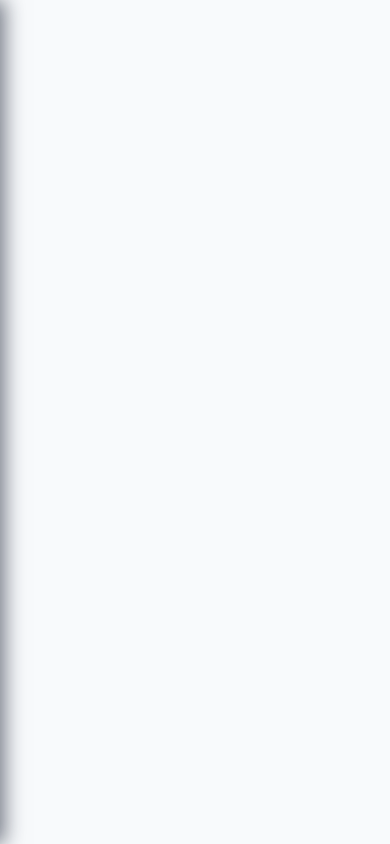
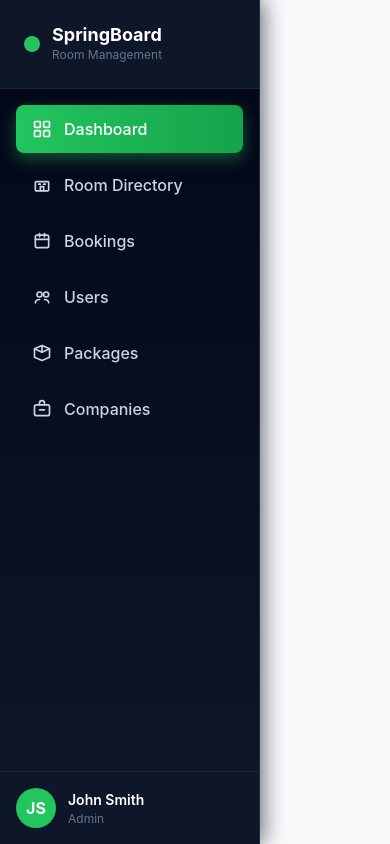
Before and after one commit to maalikhassan/springboard-angular-frontend, an Angular app: page /admin/dashboard in a window 390 px wide. Built offline with nearby package versions, Linux system fonts and the light colour scheme.

Commit message:
Enhance admin dashboard components with RouterOutlet integration and improve layout styles

```diff
--- a/src/app/page/admin/dashboard/booking/booking.ts
+++ b/src/app/page/admin/dashboard/booking/booking.ts
@@ -1,8 +1,9 @@
 import { Component } from '@angular/core';
+import { RouterLink, RouterOutlet } from '@angular/router';
 
 @Component({
   selector: 'app-booking',
-  imports: [],
+  imports: [RouterOutlet,RouterLink],
   templateUrl: './booking.html',
   styleUrl: './booking.css',
 })
--- a/src/app/page/admin/dashboard/company/company.ts
+++ b/src/app/page/admin/dashboard/company/company.ts
@@ -1,8 +1,9 @@
 import { Component } from '@angular/core';
+import { RouterOutlet } from '@angular/router';
 
 @Component({
   selector: 'app-company',
-  imports: [],
+  imports: [RouterOutlet],
   templateUrl: './company.html',
   styleUrl: './company.css',
 })
--- a/src/app/page/admin/dashboard/dashboard.css
+++ b/src/app/page/admin/dashboard/dashboard.css
@@ -9,8 +9,10 @@
 .main{
     font-family: -apple-system, BlinkMacSystemFont, 'Segoe UI', Roboto, 'Helvetica Neue', Arial, sans-serif;
     background-color: #f8fafc;
-    height: 100vh;
-    overflow: hidden;
+    min-height: 100vh;
+    display: flex;
+    align-items: flex-start;
+    padding-left: 260px; /* leave space for fixed sidebar */
 }
 
 /* Scrollbar styling for better UI */
@@ -30,9 +32,11 @@
 
 /* Sidebar Styles */
 .sidebar {
-    width: 100%;
-    max-width: 260px;
-    min-height: 100vh;
+    position: fixed;
+    top: 0;
+    left: 0;
+    width: 260px;
+    height: 100vh;
     background: linear-gradient(to bottom, #020617, #0f172a);
     color: #cbd5e1;
     display: flex;
--- a/src/app/page/admin/dashboard/dashboard.html
+++ b/src/app/page/admin/dashboard/dashboard.html
@@ -1,9 +1,10 @@
 <div class="main flex md:flex-row flex-col">
 
-    <aside class="sidebar md:w-64 w-full md:relative fixed md:translate-x-0 -translate-x-full md:h-auto h-screen md:z-auto z-[1000] transition-transform duration-300">
+    <aside class="sidebar">
         <div class="sidebar-header">
             <div class="sidebar-logo">
-                <svg viewBox="0 0 24 24" fill="none" stroke="currentColor" stroke-width="2" stroke-linecap="round" stroke-linejoin="round">
+                <svg viewBox="0 0 24 24" fill="none" stroke="currentColor" stroke-width="2" stroke-linecap="round"
+                    stroke-linejoin="round">
                     <rect x="3" y="3" width="7" height="7" rx="1" />
                     <rect x="14" y="3" width="7" height="7" rx="1" />
                     <rect x="3" y="14" width="7" height="7" rx="1" />
@@ -17,8 +18,9 @@
         </div>
 
         <nav class="sidebar-nav">
-            <a href="#"  class="nav-link active" data-page="dashboard">
-                <svg viewBox="0 0 24 24" fill="none" stroke="currentColor" stroke-width="2" stroke-linecap="round" stroke-linejoin="round">
+            <a routerLink="/admin/dashboard" class="nav-link active" data-page="dashboard">
+                <svg viewBox="0 0 24 24" fill="none" stroke="currentColor" stroke-width="2" stroke-linecap="round"
+                    stroke-linejoin="round">
                     <rect x="3" y="3" width="7" height="7" rx="1" />
                     <rect x="14" y="3" width="7" height="7" rx="1" />
                     <rect x="3" y="14" width="7" height="7" rx="1" />
@@ -26,8 +28,9 @@
                 </svg>
                 <span>Dashboard</span>
             </a>
-            <a href="#"  class="nav-link" data-page="rooms">
-                <svg viewBox="0 0 24 24" fill="none" stroke="currentColor" stroke-width="2" stroke-linecap="round" stroke-linejoin="round">
+            <a routerLink="/admin/dashboard/room" class="nav-link" data-page="rooms">
+                <svg viewBox="0 0 24 24" fill="none" stroke="currentColor" stroke-width="2" stroke-linecap="round"
+                    stroke-linejoin="round">
                     <rect x="4" y="8" width="16" height="11" rx="1" />
                     <path d="M10 19v-5h4v5" />
                     <path d="M8 11h2" />
@@ -35,8 +38,9 @@
                 </svg>
                 <span>Room Directory</span>
             </a>
-            <a href="#"  class="nav-link">
-                <svg viewBox="0 0 24 24" fill="none" stroke="currentColor" stroke-width="2" stroke-linecap="round" stroke-linejoin="round">
+            <a routerLink="/admin/dashboard/booking" class="nav-link">
+                <svg viewBox="0 0 24 24" fill="none" stroke="currentColor" stroke-width="2" stroke-linecap="round"
+                    stroke-linejoin="round">
                     <rect x="4" y="5" width="16" height="15" rx="2" />
                     <path d="M9 3v4" />
                     <path d="M15 3v4" />
@@ -44,8 +48,9 @@
                 </svg>
                 <span>Bookings</span>
             </a>
-            <a href="#"  class="nav-link">
-                <svg viewBox="0 0 24 24" fill="none" stroke="currentColor" stroke-width="2" stroke-linecap="round" stroke-linejoin="round">
+            <a routerLink="/admin/dashboard/user" class="nav-link">
+                <svg viewBox="0 0 24 24" fill="none" stroke="currentColor" stroke-width="2" stroke-linecap="round"
+                    stroke-linejoin="round">
                     <circle cx="9" cy="9" r="3" />
                     <circle cx="17" cy="9" r="3" />
                     <path d="M4 19c0-2.2 2.2-4 5-4" />
@@ -53,16 +58,18 @@
                 </svg>
                 <span>Users</span>
             </a>
-            <a href="#"  class="nav-link">
-                <svg viewBox="0 0 24 24" fill="none" stroke="currentColor" stroke-width="2" stroke-linecap="round" stroke-linejoin="round">
+            <a routerLink="/admin/dashboard/package" class="nav-link">
+                <svg viewBox="0 0 24 24" fill="none" stroke="currentColor" stroke-width="2" stroke-linecap="round"
+                    stroke-linejoin="round">
                     <path d="M3 7l9-4 9 4-9 4-9-4z" />
                     <path d="M3 7v10l9 4 9-4V7" />
                     <path d="M12 3v8" />
                 </svg>
                 <span>Packages</span>
             </a>
-            <a href="#"  class="nav-link">
-                <svg viewBox="0 0 24 24" fill="none" stroke="currentColor" stroke-width="2" stroke-linecap="round" stroke-linejoin="round">
+            <a routerLink="/admin/dashboard/company" class="nav-link">
+                <svg viewBox="0 0 24 24" fill="none" stroke="currentColor" stroke-width="2" stroke-linecap="round"
+                    stroke-linejoin="round">
                     <rect x="3" y="7" width="18" height="13" rx="2" />
                     <path d="M9 7V5a3 3 0 0 1 6 0v2" />
                     <path d="M9 13h6" />
@@ -82,4 +89,9 @@
         </div>
     </aside>
 
+    <div class="dashboard-main p-4 sm:ml-64">
+        <div class="dashboard-main-card p-4 border-1 border-default rounded-base">
+            <router-outlet></router-outlet>
+        </div>
+    </div>
 </div>
--- a/src/app/page/admin/dashboard/dashboard.ts
+++ b/src/app/page/admin/dashboard/dashboard.ts
@@ -1,9 +1,9 @@
 import { Component } from '@angular/core';
-import { RouterOutlet } from '@angular/router';
+import { RouterOutlet, RouterLinkWithHref } from '@angular/router';
 
 @Component({
   selector: 'app-dashboard',
-  imports: [RouterOutlet],
+  imports: [RouterOutlet, RouterLinkWithHref],
   templateUrl: './dashboard.html',
   styleUrl: './dashboard.css',
 })
--- a/src/app/page/admin/dashboard/package/packages.ts
+++ b/src/app/page/admin/dashboard/package/packages.ts
@@ -1,8 +1,9 @@
 import { Component } from '@angular/core';
+import { RouterOutlet } from '@angular/router';
 
 @Component({
   selector: 'app-packages',
-  imports: [],
+  imports: [RouterOutlet],
   templateUrl: './packages.html',
   styleUrl: './packages.css',
 })
--- a/src/app/page/admin/dashboard/room/room.ts
+++ b/src/app/page/admin/dashboard/room/room.ts
@@ -1,8 +1,9 @@
 import { Component } from '@angular/core';
+import { RouterOutlet } from '@angular/router';
 
 @Component({
   selector: 'app-room',
-  imports: [],
+  imports: [RouterOutlet],
   templateUrl: './room.html',
   styleUrl: './room.css',
 })
```
